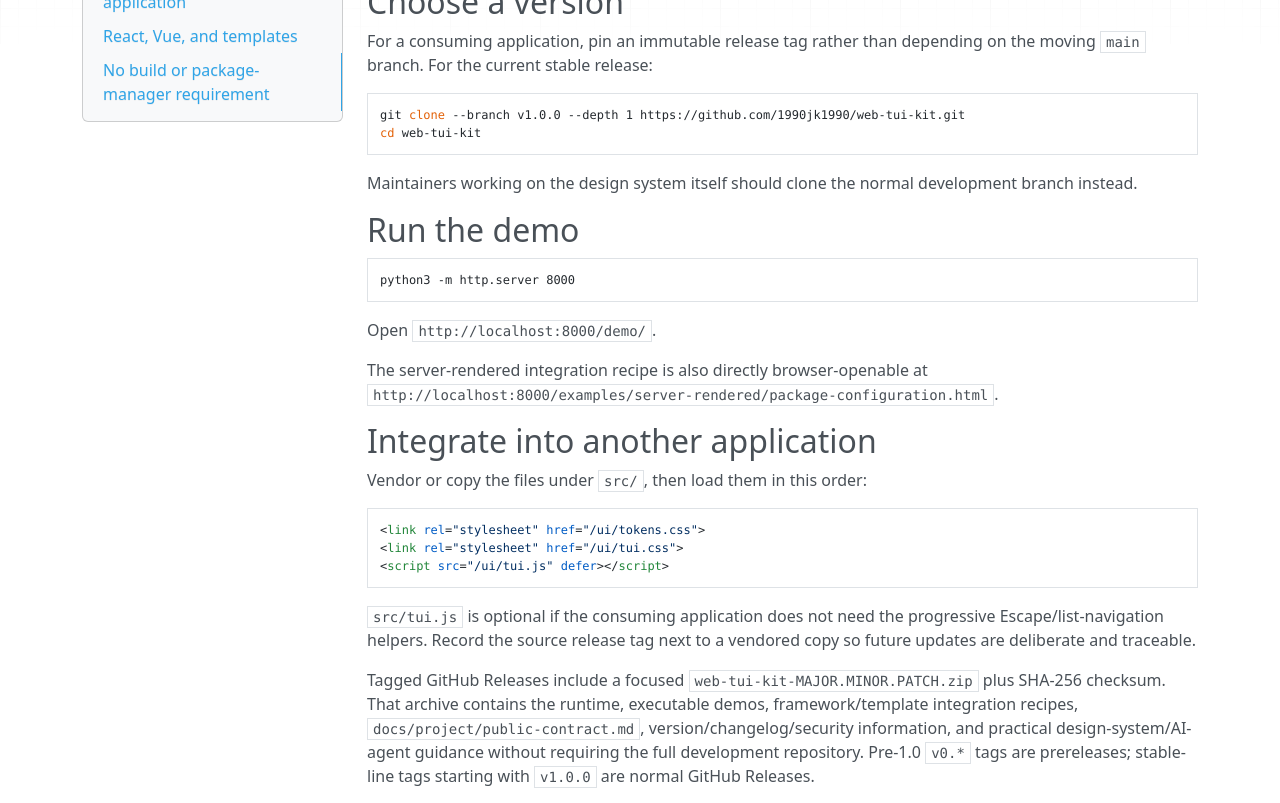
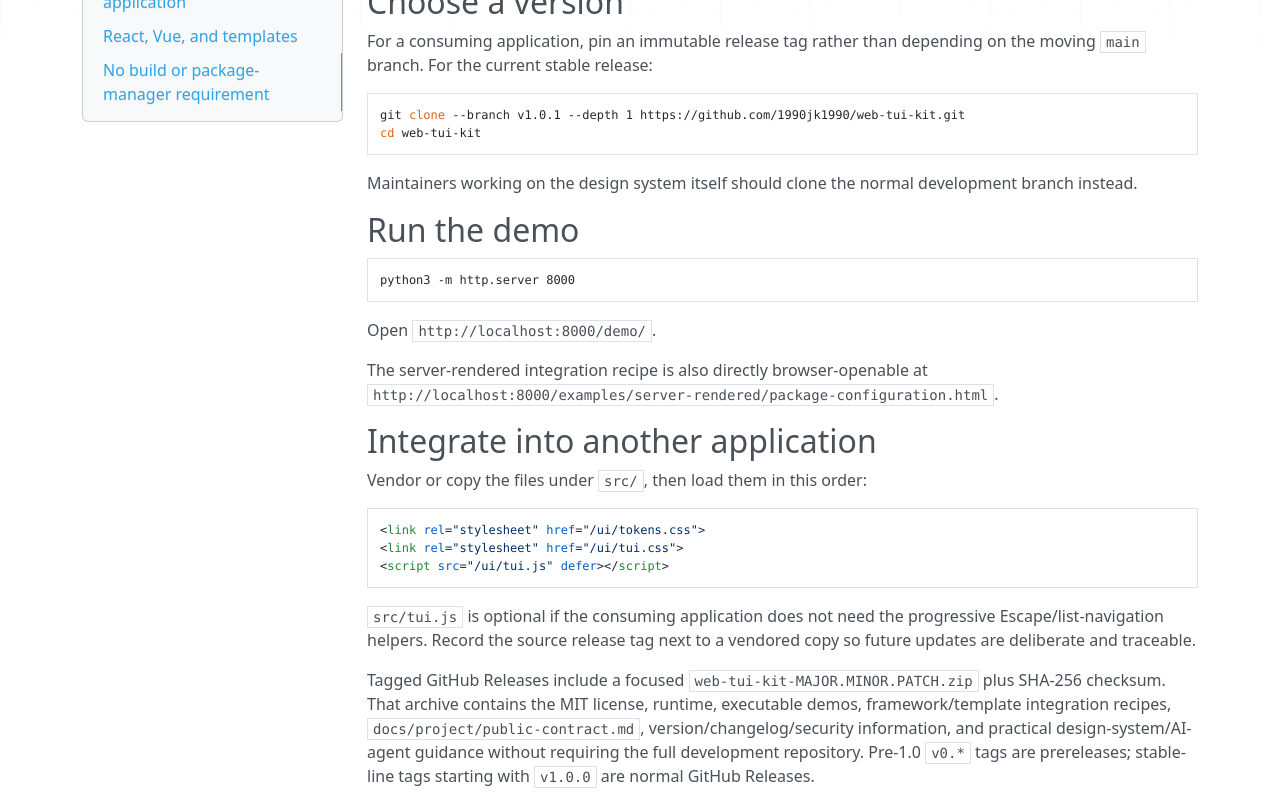
Before and after one commit to 1990jk1990/web-tui-kit, an MkDocs documentation site: the page built from docs/project/getting-started.md, in a window 1280 px wide and 1400 px high. Shown: the part 262-1065 px from the top of the window. Built offline with MkDocs 1.6.1, drawn with Linux system fonts in a browser that asks for light colours; nearby versions of some CDN libraries.

Commit message:
release: update getting-started tag

````diff
--- a/docs/project/getting-started.md
+++ b/docs/project/getting-started.md
@@ -9,7 +9,7 @@ A modern browser is sufficient to use the library. Python 3 is convenient for se
 For a consuming application, pin an immutable release tag rather than depending on the moving `main` branch. For the current stable release:
 
 ```bash
-git clone --branch v1.0.0 --depth 1 https://github.com/1990jk1990/web-tui-kit.git
+git clone --branch v1.0.1 --depth 1 https://github.com/1990jk1990/web-tui-kit.git
 cd web-tui-kit
 ```
 
@@ -37,7 +37,7 @@ Vendor or copy the files under `src/`, then load them in this order:
 
 `src/tui.js` is optional if the consuming application does not need the progressive Escape/list-navigation helpers. Record the source release tag next to a vendored copy so future updates are deliberate and traceable.
 
-Tagged GitHub Releases include a focused `web-tui-kit-MAJOR.MINOR.PATCH.zip` plus SHA-256 checksum. That archive contains the runtime, executable demos, framework/template integration recipes, `docs/project/public-contract.md`, version/changelog/security information, and practical design-system/AI-agent guidance without requiring the full development repository. Pre-1.0 `v0.*` tags are prereleases; stable-line tags starting with `v1.0.0` are normal GitHub Releases.
+Tagged GitHub Releases include a focused `web-tui-kit-MAJOR.MINOR.PATCH.zip` plus SHA-256 checksum. That archive contains the MIT license, runtime, executable demos, framework/template integration recipes, `docs/project/public-contract.md`, version/changelog/security information, and practical design-system/AI-agent guidance without requiring the full development repository. Pre-1.0 `v0.*` tags are prereleases; stable-line tags starting with `v1.0.0` are normal GitHub Releases.
 
 The supported downstream token/class/state/data-attribute/event and semantic-markup surface is inventoried in `docs/project/public-contract.md`. Starting with 1.0, normal Semantic Versioning applies to that declared public contract. The CSS usage patterns are described in `DESIGN_SYSTEM.md`; accepted behavior is canonical in `openspec/specs/`.
 
````
